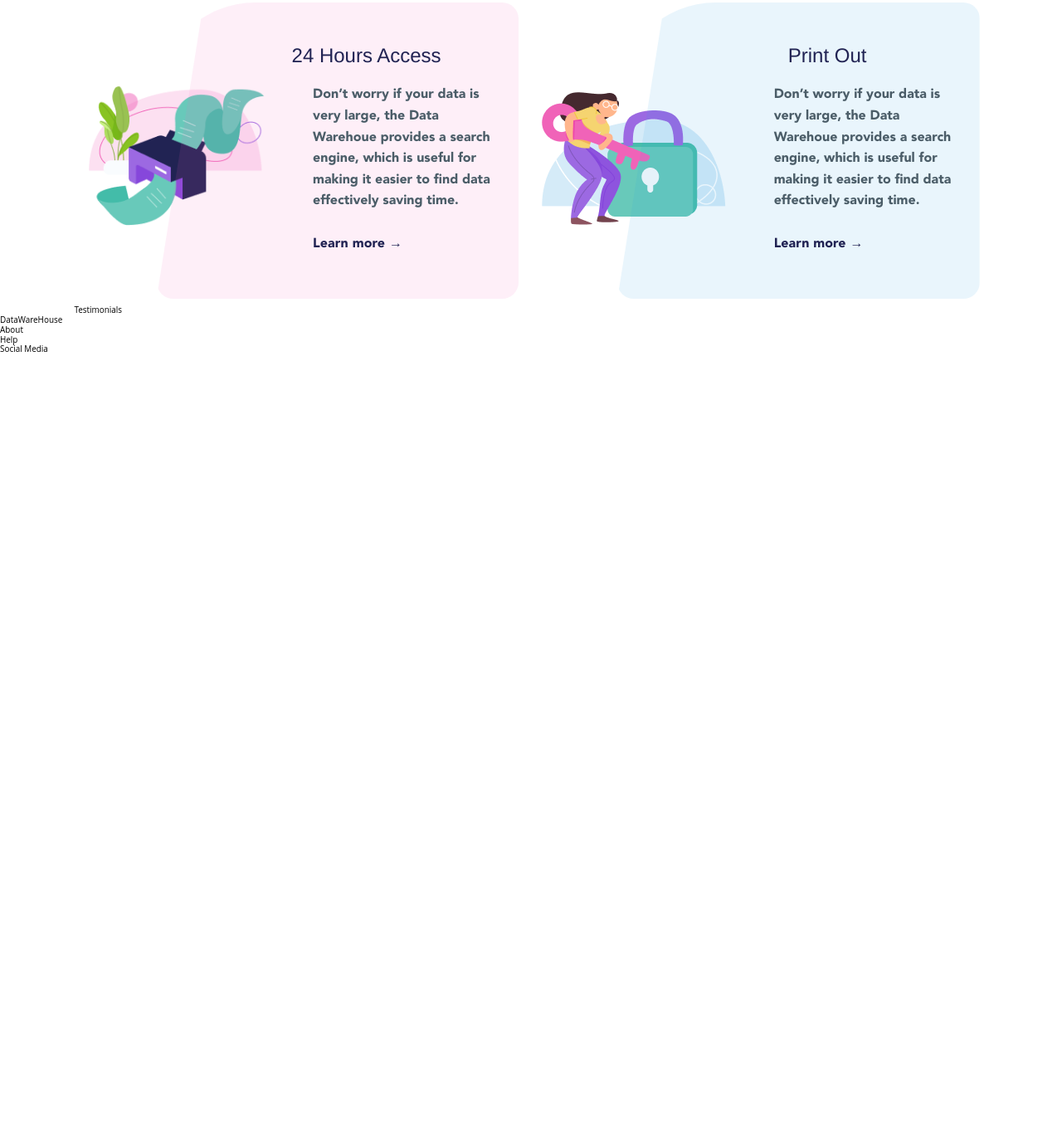
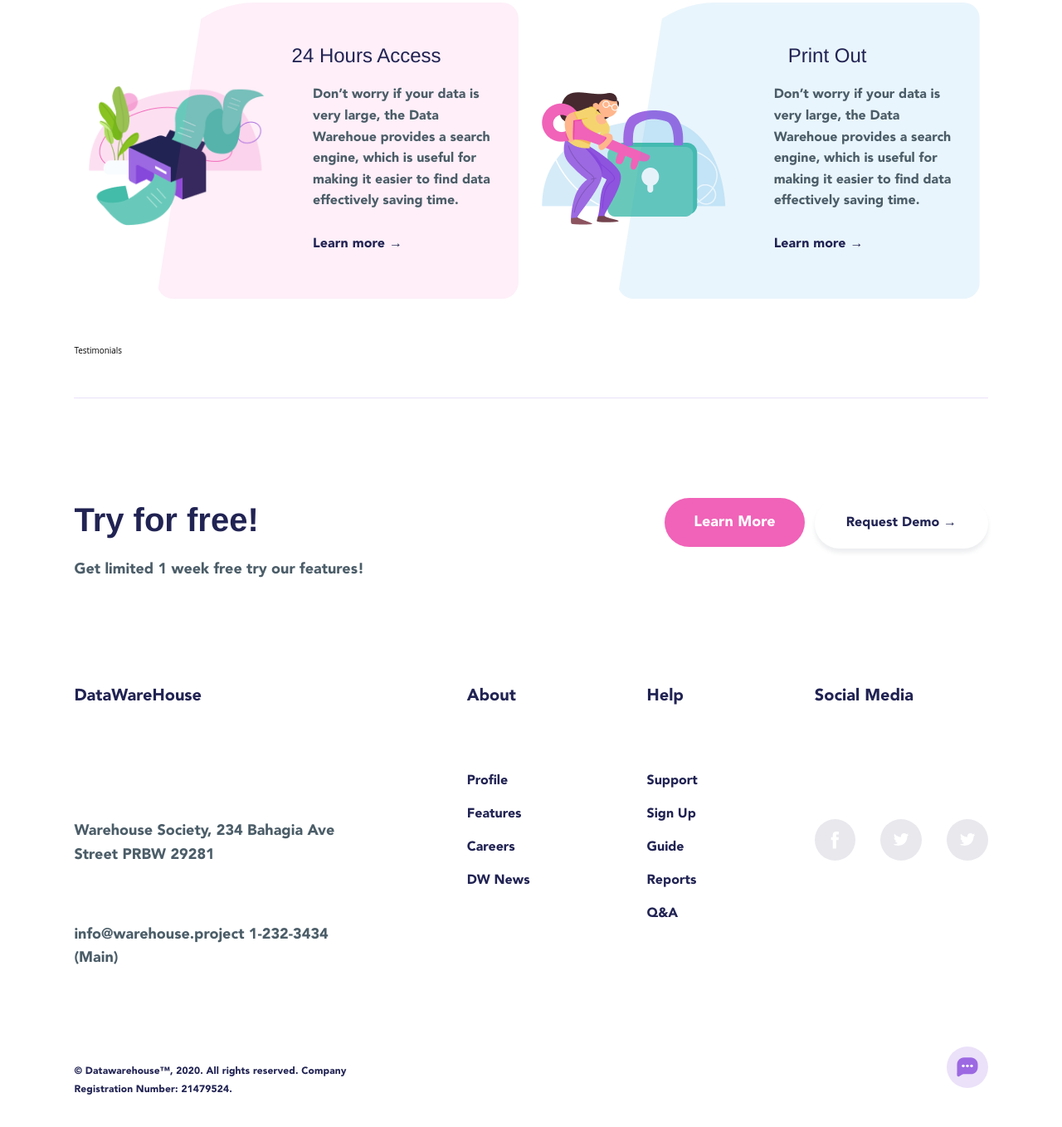
Before and after one commit to katyakan/data_project, a plain HTML site: page index.html in a window 1280 px wide. Shown: the part 2300-3658 px from the top of the page at 83% size. Before the commit the page ends 2727 px from the top, so only its background shows below. Drawn offline with Linux system fonts and the light colour scheme.

Commit message:
feat: add footer

```diff
--- a/index.html
+++ b/index.html
@@ -138,20 +138,58 @@
         </div>
       </div>
     </section>
-    <footer class="footer">
+    <footer class="footer container">
+      <div class="footer__try">
+        <div class="footer__try-left">
+          <h3 class="footer__heading">Try for free!</h3>
+          <p>Get limited 1 week free try our features!</p>
+        </div>
+        <div class="footer__try-right">
+          <button class="footer__button">Learn More</button>
+          <button class="header__button">Request Demo →</button>
+        </div>
+      </div>
       <div class="footer__columns">
         <div class="footer__column">
           <h4>DataWareHouse</h4>
+          <p>Warehouse Society, 234
+
+            Bahagia Ave Street
+            PRBW 29281
+          </p>
+          <p>info@warehouse.project
+            1-232-3434 (Main)</p>
         </div>
         <div class="footer__column">
           <h4>About</h4>
+         <li><a href="#">Profile </a></li>
+         <li><a href="#"> Features</a></li>
+         <li><a href="#">Careers</a></li>
+         <li><a href="#">DW News</a></li>
         </div>
         <div class="footer__column">
           <h4>Help</h4>
+          <li><a href="#">Support</a></li>
+          <li><a href="#">Sign Up</a></li>
+          <li><a href="#">Guide</a></li>
+          <li><a href="#">Reports</a></li>
+          <li><a href="#">Q&A</a></li>
         </div>
-        <div class="footer__column">
+        <div class="footer__column ">
           <h4>Social Media</h4>
+          <div class="footer__flex">
+            <a href="#"><img src="./assets/logo/facebook.svg" alt="facebook"></a>
+            <a href="#"><img src="./assets/logo/twitter.svg" alt="twitter"></a>
+            <a href="#"><img src="./assets/logo/twitter.svg" alt="twitter"></a>
+          </div>
         </div>
+        </div>
+        <div class="footer__underground">
+          <div class="footer__underground-left">
+            <p>© Datawarehouse™, 2020. All rights reserved.
+              Company Registration Number: 21479524.</p>
+          </div>
+          <div class="footer__underground-right"><img src="./assets/logo/message02.svg" alt="message"></div>
       </div>
     </footer>
   </main>
--- a/styles.css
+++ b/styles.css
@@ -226,7 +226,7 @@ color: #4B5D68;
 border-radius: 2rem;
 border-top-left-radius: 12rem;
   }
-.violet{
+.violet {
 
  background: rgb(156, 105, 226, 0.1);
 
@@ -288,3 +288,118 @@ text-align: center;
 .features__block-description span {
   margin-top: 2rem;
 }
+/*testimonials*/
+
+.testimonials {
+  margin-top: 5rem;
+  margin-bottom: 5rem;
+}
+/*footer*/
+footer {
+  padding-top: 12.1rem;
+  border-top: 1px solid  rgb(156, 105, 226, 0.2);
+  margin-top: 15rem;
+}
+.footer__column {
+  display: flex;
+  flex-direction: column;
+}
+.footer__columns {
+  margin-top: 12.3rem;
+  display: flex;
+  justify-content: space-between;
+}
+
+footer li {
+  list-style: none;
+}
+
+.footer__heading {
+  font-family: 'Helvetica';
+  font-style: normal;
+  font-weight: 700;
+  font-size: 40px;
+  line-height: 130%;
+   align-items: center;
+    color: #212353;
+}
+footer p {
+  margin-top: 2rem;
+  font-family: 'Avenir';
+font-style: normal;
+font-weight: 500;
+font-size: 18px;
+line-height: 160%;
+color: #4B5D68;
+
+}
+.footer__try {
+  display: flex;
+  justify-content: space-between;
+}
+.footer__button {
+  border-radius: 5rem;
+  background:  #F063B8;
+  width: 17rem;
+  height: 6rem;
+  color: white;
+  text-align: center;
+  font-family: 'Avenir';
+  font-style: normal;
+  font-weight: 800;
+  font-size: 18px;
+  line-height: 160%
+}
+
+footer h4 {
+
+font-family: 'Avenir';
+font-style: normal;
+font-weight: 900;
+font-size: 20px;
+line-height: 160%;
+color: #212353;
+margin-bottom: 6.7rem;
+}
+.footer__column p {
+  width: 33.5rem;
+  margin-top: 6.7rem;
+}
+.footer__column a {
+  margin-top: 6.7rem;
+  font-family: 'Avenir';
+font-style: normal;
+font-weight: 400;
+font-size: 16px;
+line-height: 250%;
+color: #212353;
+}
+.footer img {
+  width: 5rem;
+  height: 5rem;
+}
+
+.footer__flex {
+  display: flex;
+  justify-content: space-between;
+  flex-direction: row;
+ gap: 30px;
+}
+.footer__underground {
+  margin-top: 9.3rem;
+  display: flex;
+  justify-content: space-between;
+}
+.footer__underground-left p {
+
+font-family: 'Avenir';
+font-style: normal;
+font-weight: 400;
+font-size: 12px;
+line-height: 180%;
+align-items: center;
+letter-spacing: 0.01em;
+color: #212353;
+width: 36rem;
+
+}
```
Also changed, not shown: assets/logo/facebook.svg (added), assets/logo/inst.png (added), assets/logo/insta.svg (added), assets/logo/instagram.svg (added), assets/logo/message02.svg (added), assets/logo/twitter.svg (added).
